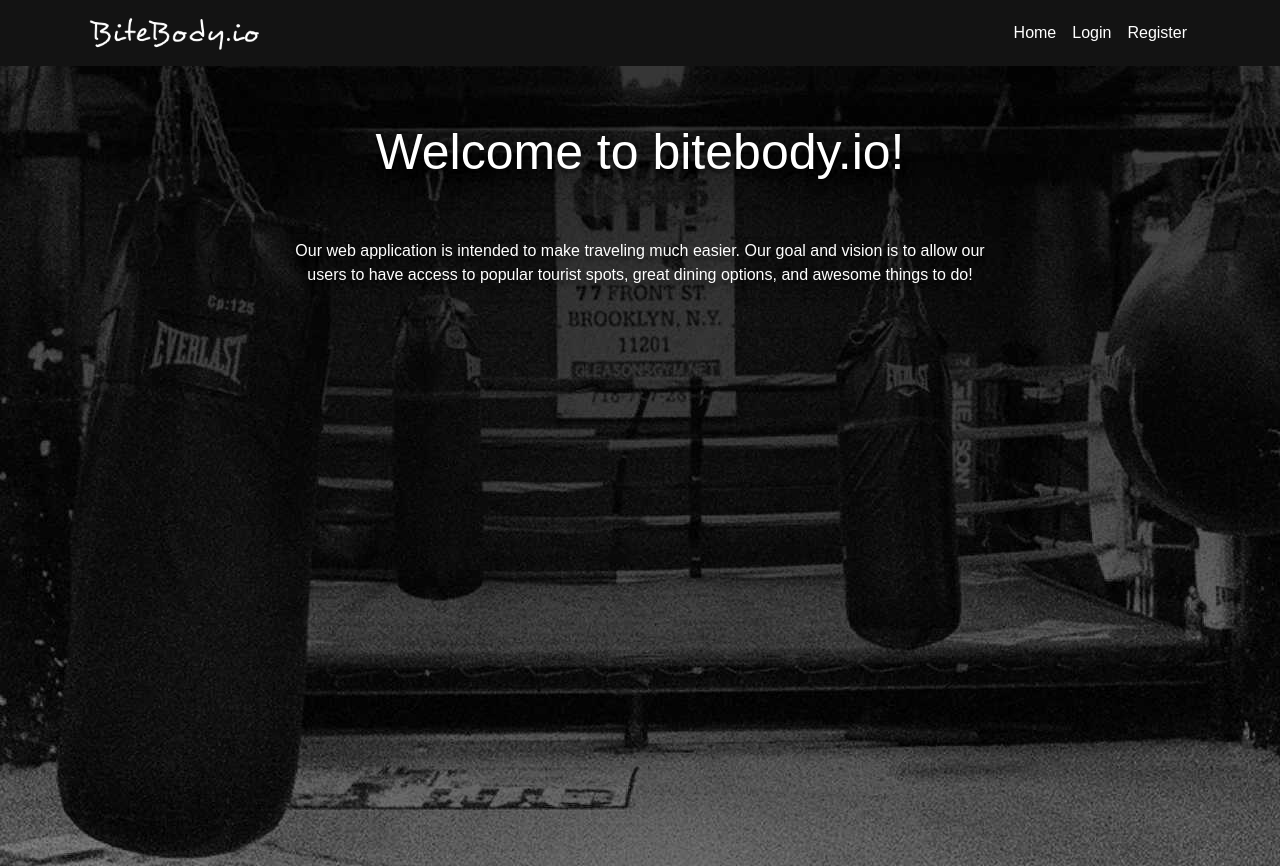
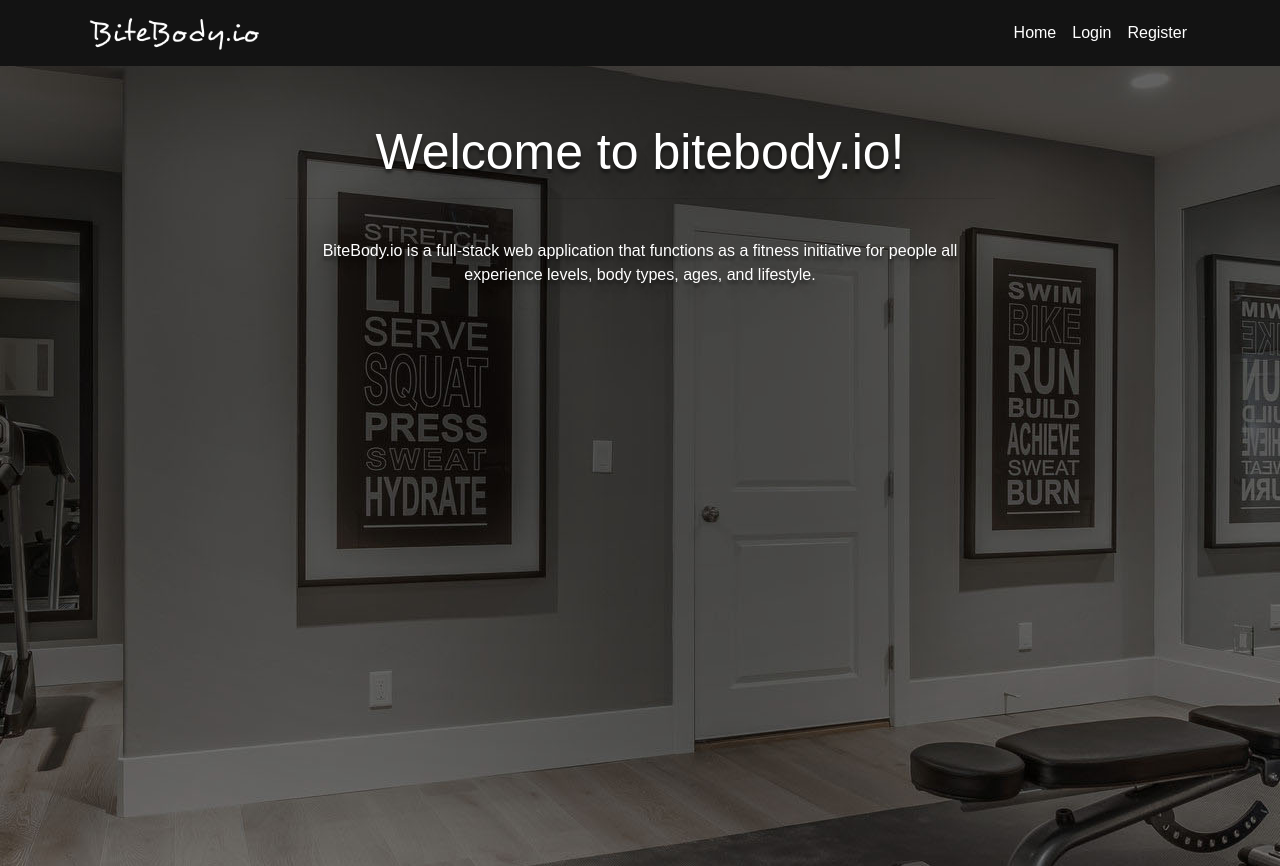
Before and after one commit to Project-RHR-OLD/Apollo, a React (Create React App) app in the folder front-end/: page / in a window 1280 px wide. Built offline with nearby package versions, Linux system fonts and the light colour scheme.

Commit message:
Updated landing wallpaper

```diff
--- a/front-end/src/components/Landing.js
+++ b/front-end/src/components/Landing.js
@@ -17,7 +17,7 @@ class Landing extends Component {
               <hr/>
               <br/>
               <center>
-                <p>Our web application is intended to make traveling much easier. Our goal and vision is to allow our users to have access to popular tourist spots, great dining options, and awesome things to do!</p>
+                <p>BiteBody.io is a full-stack web application that functions as a fitness initiative for people all experience levels, body types, ages, and lifestyle.</p>
               </center>
             </div>
 
```
Also changed, not shown: front-end/src/static/images/gym_wallpaper.jpg.
